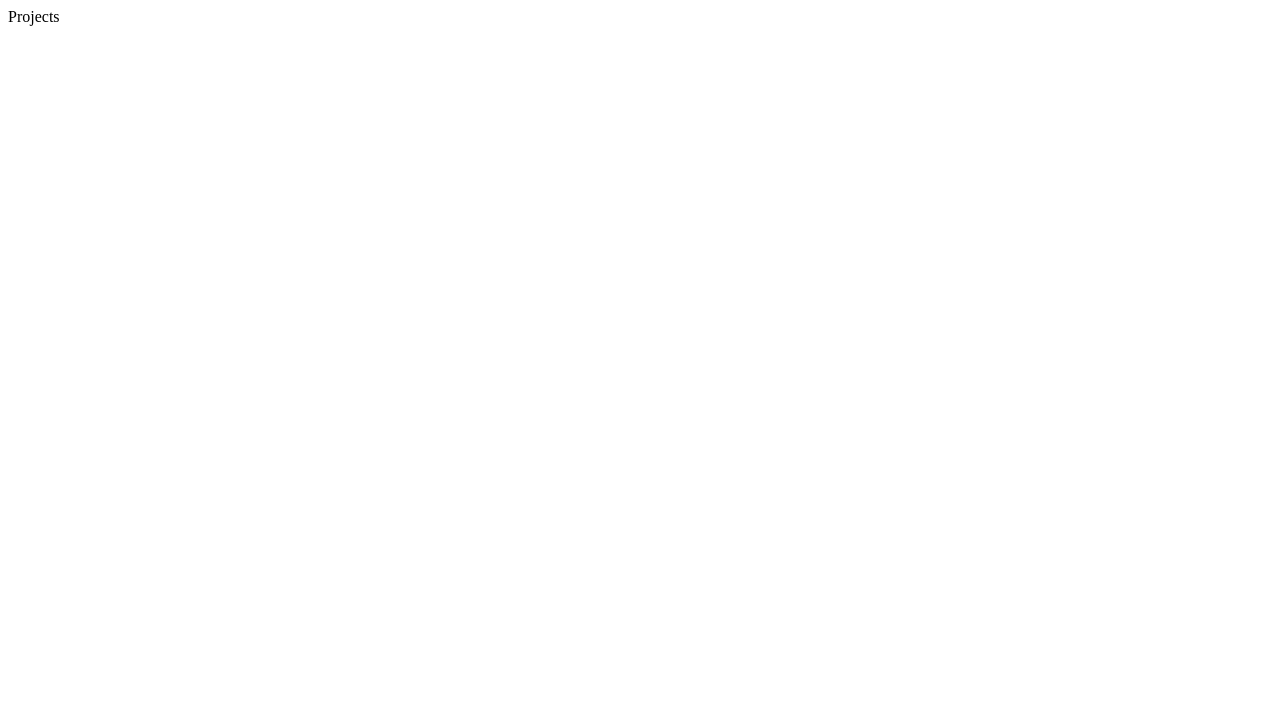
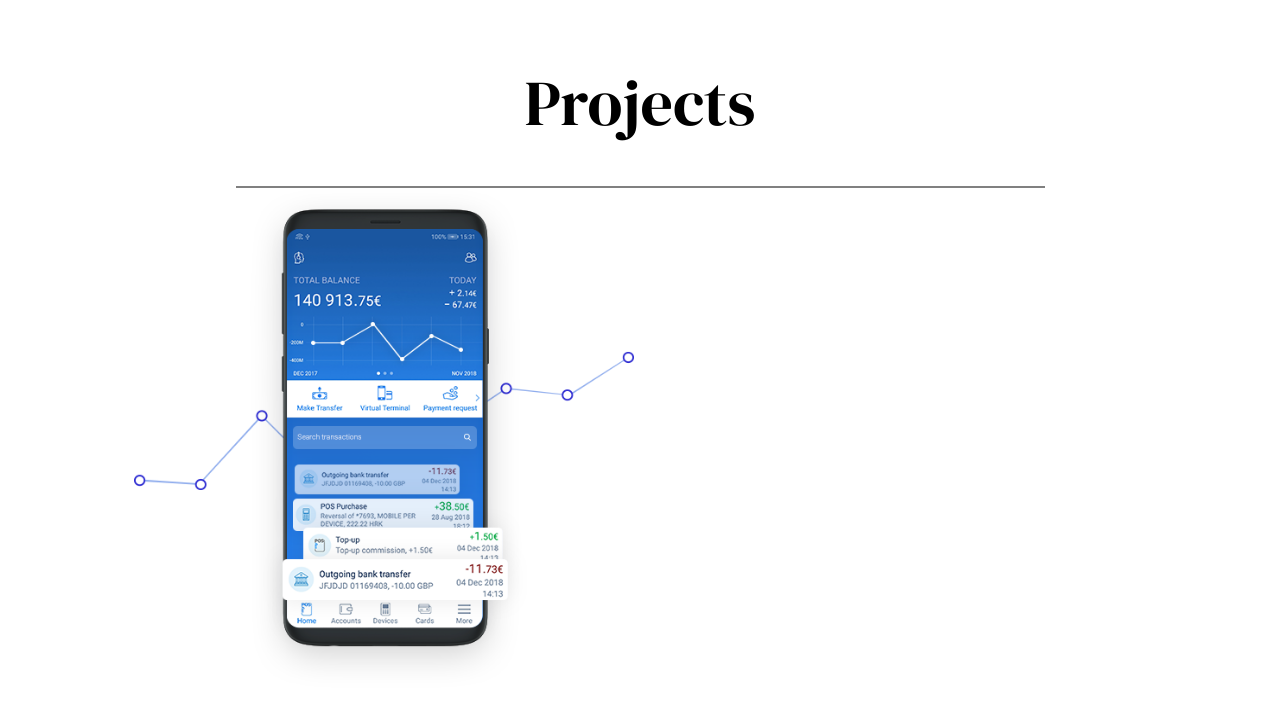
Before and after one commit to sahilbakoru/First_next_website, a Next.js app: page /projects in a window 1280 px wide. Shown: the top 704 px of the page. Built offline with nearby package versions, Linux system fonts and the light colour scheme.

Commit message:
test image added

```diff
--- a/src/app/projects/page.js
+++ b/src/app/projects/page.js
@@ -1,6 +1,31 @@
+import { DM_Serif_Display } from "next/font/google";
+const inter = DM_Serif_Display({ weight: "400", subsets: ["latin"] });
+import Image from "next/image";
+import '/public/mypos.png'
+export default function Projects() {
+  return (
+    <main style={{marginLeft:'10%',marginRight:'10%'}} className={inter.className}>
+      <div
+        style={{
+          textAlign: "center",
+          paddingTop: "5%",
+          paddingBottom: "4%",
+        }}
+      >
+        <div style={{ fontSize: "400%" }}>Projects</div>
+      </div>
 
-export default function About() {
-  return (
-  <div>Projects</div>
-  )
+      <div
+        style={{
+          border: "0.5px solid grey",
+          marginLeft: "10%",
+          marginRight: "10%",
+        }}
+      />
+           <Image
+           style={{alignSelf:'center'}}
+       width={500}
+        height={500} src='/mypos.png'  alt="img" />
+    </main>
+  );
 }
```
Also changed, not shown: public/mypos.png (added).
